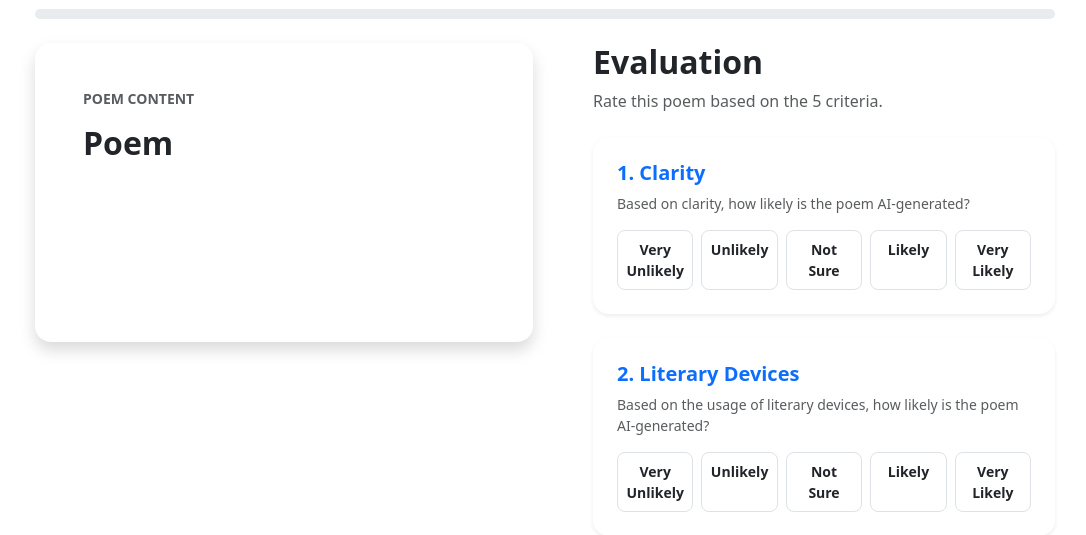
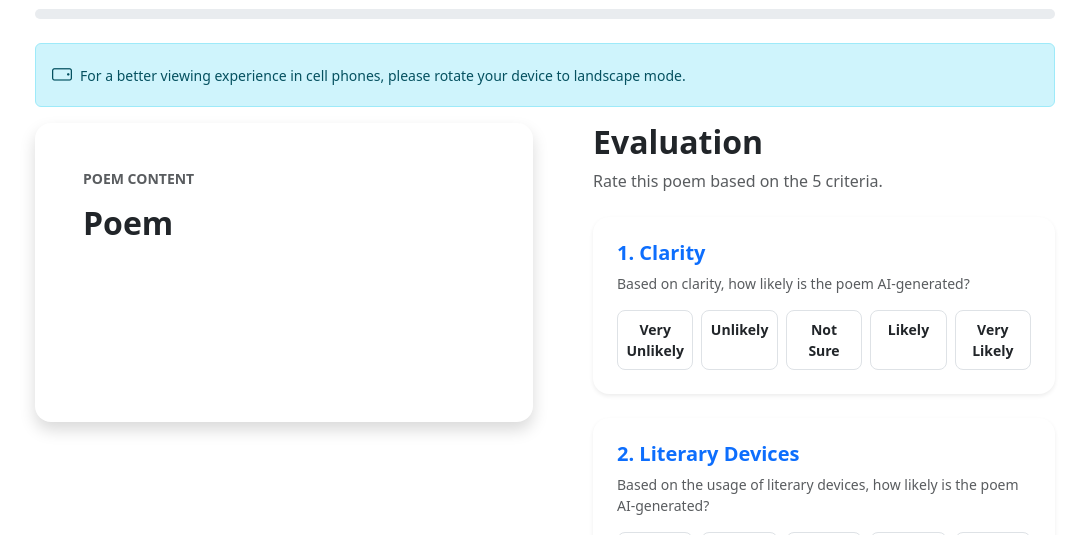
Before and after one commit to Afia-Abida/Poem-Survey, a Flask app: template templates/survey.html in a window 1280 px wide. Shown: the part 103-638 px from the top of the page, without its empty margins (95-1181 px from the left). Run offline with Flask 3, Linux system fonts and the light colour scheme; the template is opened without the code that fills it, so the values that code supplies are empty.

Commit message:
Disclaimer v3

```diff
--- a/templates/survey.html
+++ b/templates/survey.html
@@ -19,9 +19,9 @@
     </div>
 
     <!-- Landscape mode notification for mobile devices -->
-    <div class="row mb-3 d-md-none">
+    <div class="row mb-3">
         <div class="col-12">
-            <div class="alert alert-info d-flex align-items-center mb-0" role="alert">
+            <div class="alert alert-info d-flex align-items-center mb-0" role="alert" style="display: flex !important; visibility: visible !important;">
                 <i class="bi bi-phone-landscape me-2 fs-5"></i>
                 <span class="small">For a better viewing experience in cell phones, please rotate your device to landscape mode.</span>
             </div>
```
